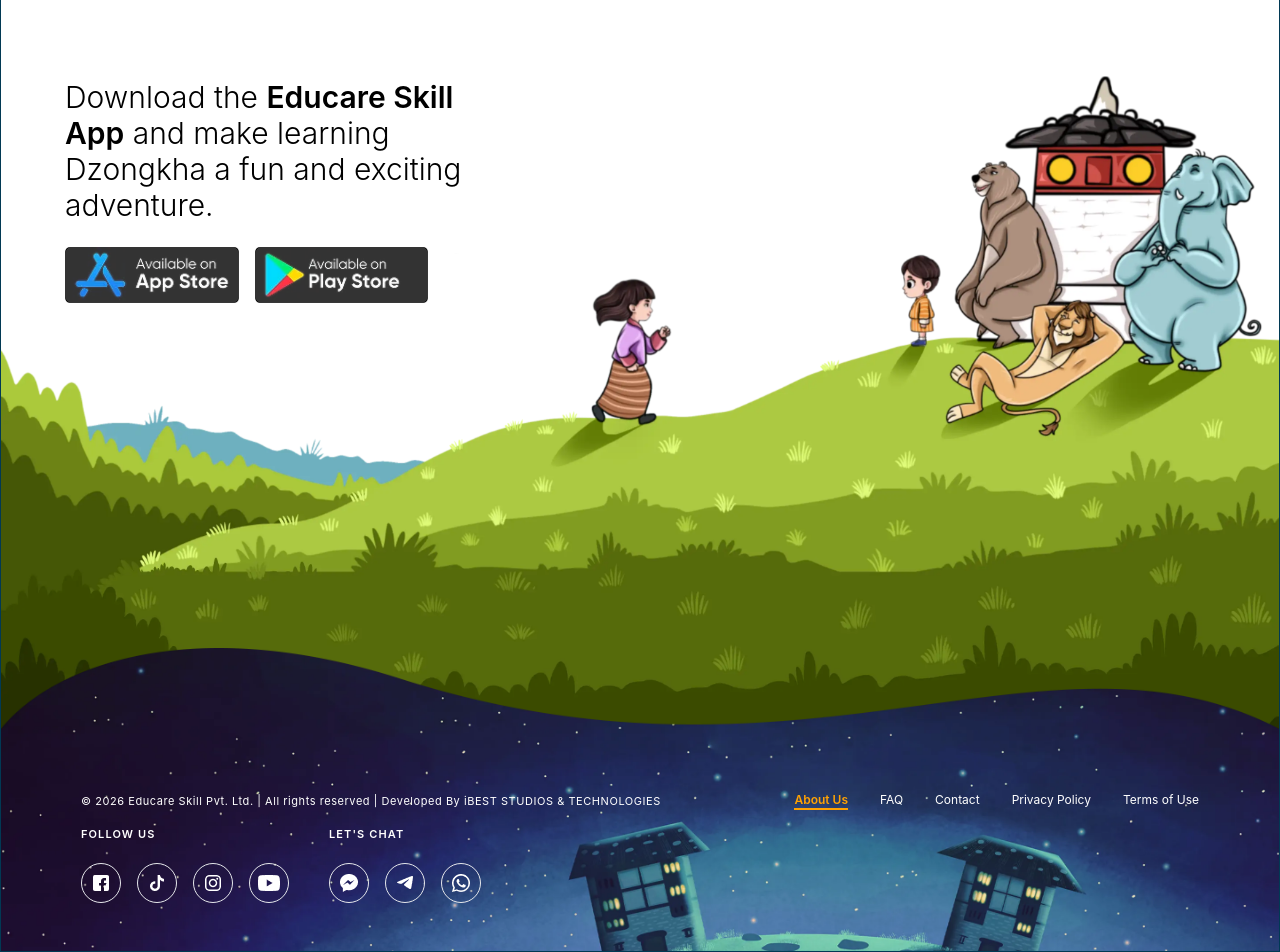
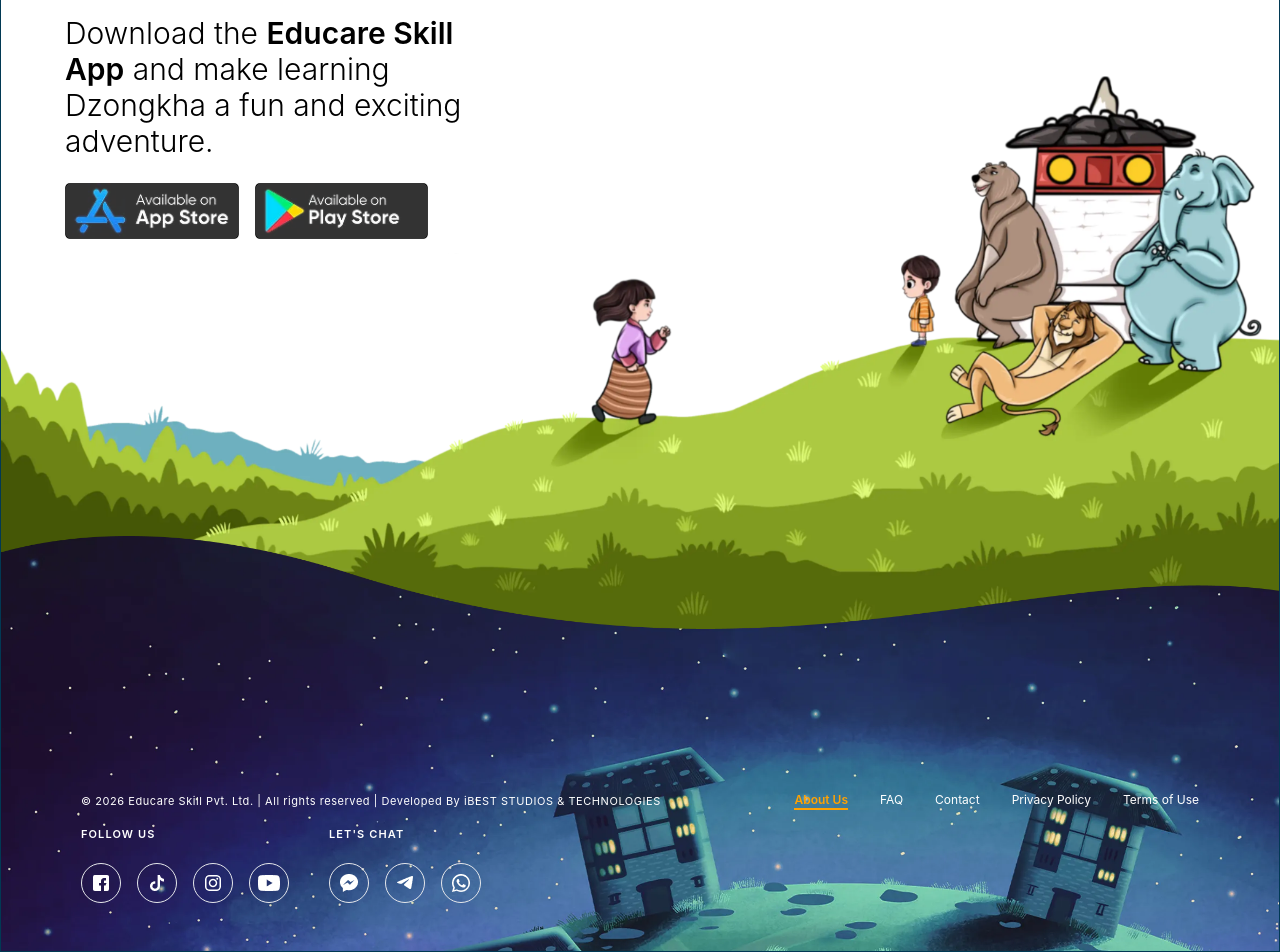
Before and after one commit to Pema-Lepex/educare-about-us, a React (Create React App) app: page /aboutus in a window 1280 px wide. Shown: the part 3451-4403 px from the top of the page. Built offline with nearby package versions, Linux system fonts and the light colour scheme; no server answers.

Commit message:
about bottom imahge

```diff
--- a/src/layouts/components/MainFooter.tsx
+++ b/src/layouts/components/MainFooter.tsx
@@ -82,7 +82,7 @@
         className="absolute bottom-0 left-0 w-full bg-cover bg-top bg-no-repeat z-40"
         style={{ backgroundImage: `url(${FooterImage})` }}
       >
-        <div className={`xl:max-w-full xl:px-20 4xl:px-52  max-w-7xl mx-auto px-6 4xl:p-48 pb-12 relative 5xl:pt-64 z-10 space-y-4 ${isHomePage ? "pt-36":"pt-32"}`}>
+        <div className={`xl:max-w-full xl:px-20 4xl:px-52  max-w-7xl mx-auto px-6 4xl:p-48 pb-12 relative 5xl:pt-64 z-10 space-y-4 ${isHomePage ? "pt-36 xl:pt-64":"pt-32"}`}>
           <div className="flex flex-col lg:flex-row lg:justify-between lg:items-center justify-start gap-6">
             <p className="text-white text-[8px] lg:text-[11px] 2xl:text-base 3xl:text-xl 4xl:text-2xl 5xl:text-4xl tracking-wider lg:text-center md:text-left">
               © {new Date().getFullYear()} Educare Skill Pvt. Ltd. | All rights
--- a/src/modules/about/page/sections/DownloadOptionSection.tsx
+++ b/src/modules/about/page/sections/DownloadOptionSection.tsx
@@ -10,10 +10,10 @@
         loading="lazy"
         className="w-full h-auto object-cover"
       />
-      <section
-  className="absolute top-16 sm:top-24 md:top-28 lg:top-48 4xl:top-72 left-0 flex flex-col justify-center md:justify-start px-6 md:px-16 mr-16 text-black max-w-xl 4xl:max-w-5xl"
-  id="about-download-option"
->
+     <section
+        className="absolute top-0 left-0 flex flex-col justify-center md:justify-start pt-2 sm:pt-10 md:pt-10  lg:pt-32 2xl:pt-72 4xl:pt-80 5xl:pt-96 px-6 md:px-16 mr-16 text-black max-w-xl 4xl:max-w-5xl"
+        id="about-download-option"
+      >
         <p className="text-[12px] font-light sm:text-lg md:text-lg lg:text-3xl 4xl:text-5xl lg:mb-6 mb-2 leading-relaxed max-w-60 sm:max-w-80 lg:max-w-full">
           Download the <strong className="font-semibold">Educare Skill App</strong> and make learning
           Dzongkha a fun and exciting adventure.
```
